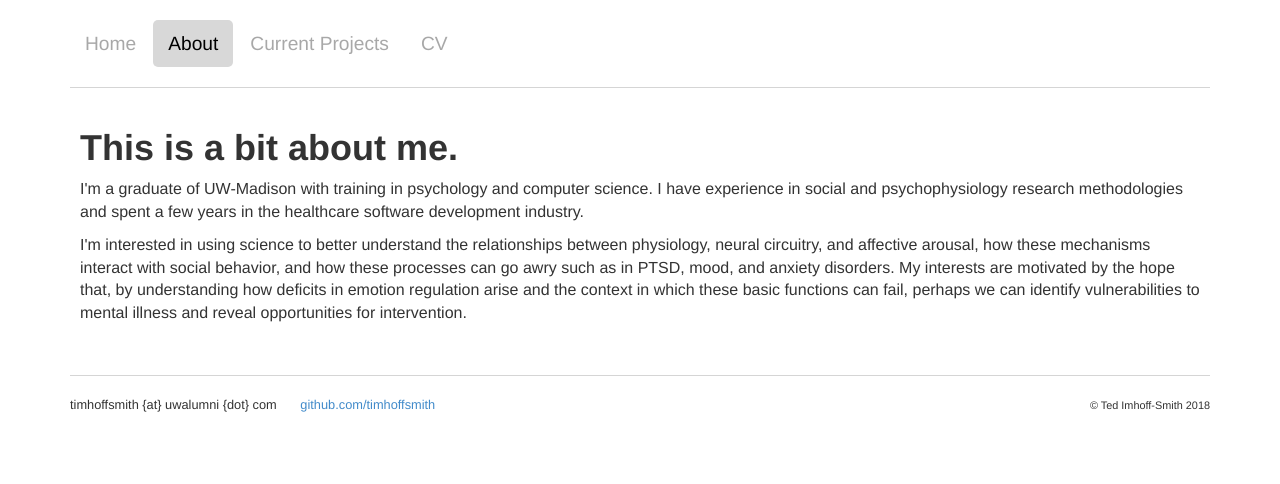
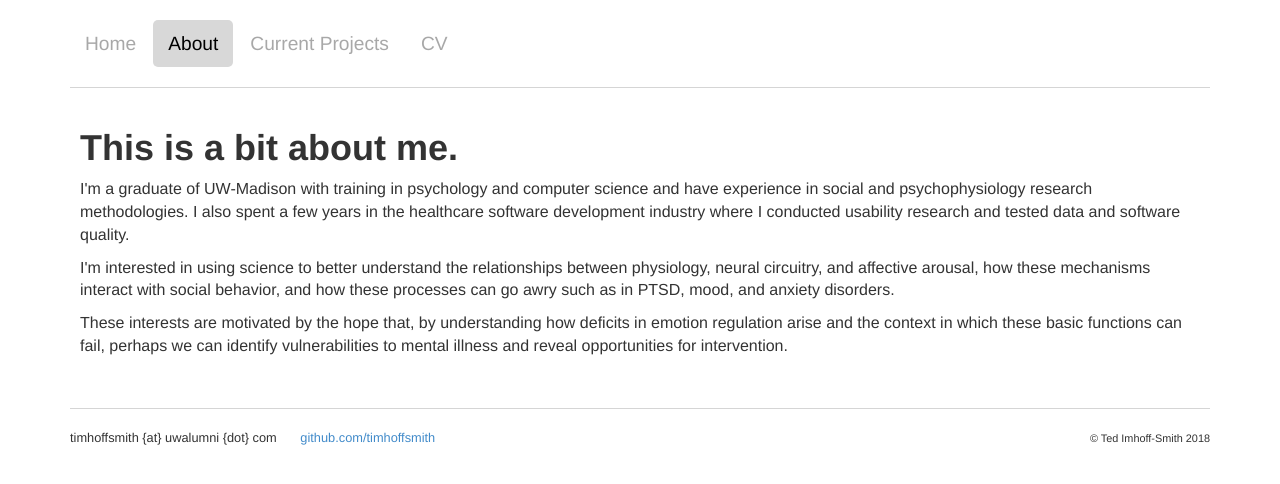
Before and after one commit to timhoffsmith/timhoffsmith.github.io, a Jekyll site: the page built from about/index.html, in a window 1280 px wide. Shown: the top 484 px of the page. Built offline with Jekyll 4.4.1, drawn with Linux system fonts in a browser that asks for light colours.

Commit message:
Small bio update

```diff
--- a/about/index.html
+++ b/about/index.html
@@ -8,8 +8,10 @@ currentprojects: passive
 ---
 <div class="blurb">
 	<h1>This is a bit about me.</h1>
-	<p>I'm a graduate of UW-Madison with training in psychology and computer science. I have experience in social and psychophysiology research methodologies and spent a few years in the healthcare software development industry.
+	<p>I'm a graduate of UW-Madison with training in psychology and computer science and have experience in social and psychophysiology research methodologies. I also spent a few years in the healthcare software development industry where I conducted usability research and tested data and software quality.
 	</p>
-	<p>I'm interested in using science to better understand the relationships between physiology, neural circuitry, and affective arousal, how these mechanisms interact with social behavior, and how these processes can go awry such as in PTSD, mood, and anxiety disorders. My interests are motivated by the hope that, by understanding how deficits in emotion regulation arise and the context in which these basic functions can fail, perhaps we can identify vulnerabilities to mental illness and reveal opportunities for intervention.</p>
-	<p>
+	<p>I'm interested in using science to better understand the relationships between physiology, neural circuitry, and affective arousal, how these mechanisms interact with social behavior, and how these processes can go awry such as in PTSD, mood, and anxiety disorders.
+	</p>
+	<p>These interests are motivated by the hope that, by understanding how deficits in emotion regulation arise and the context in which these basic functions can fail, perhaps we can identify vulnerabilities to mental illness and reveal opportunities for intervention.
+	</p>
 </div><!-- /.blurb -->
```
